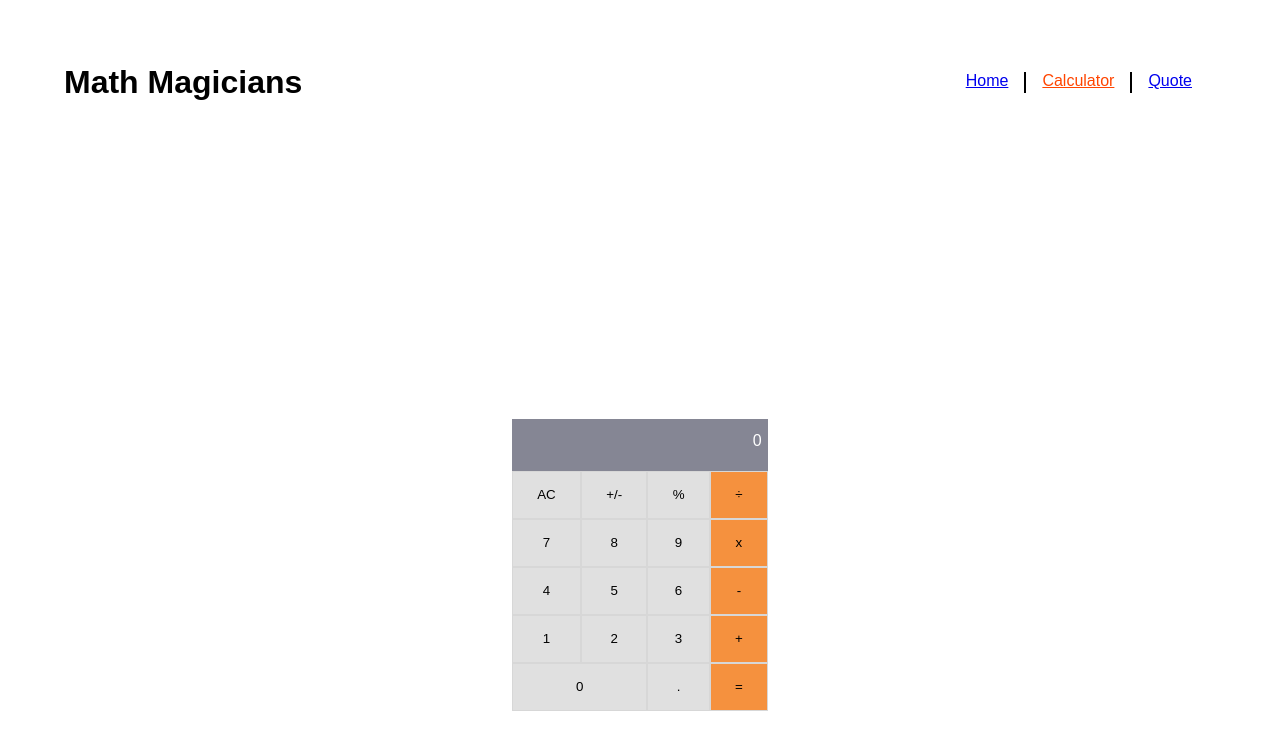
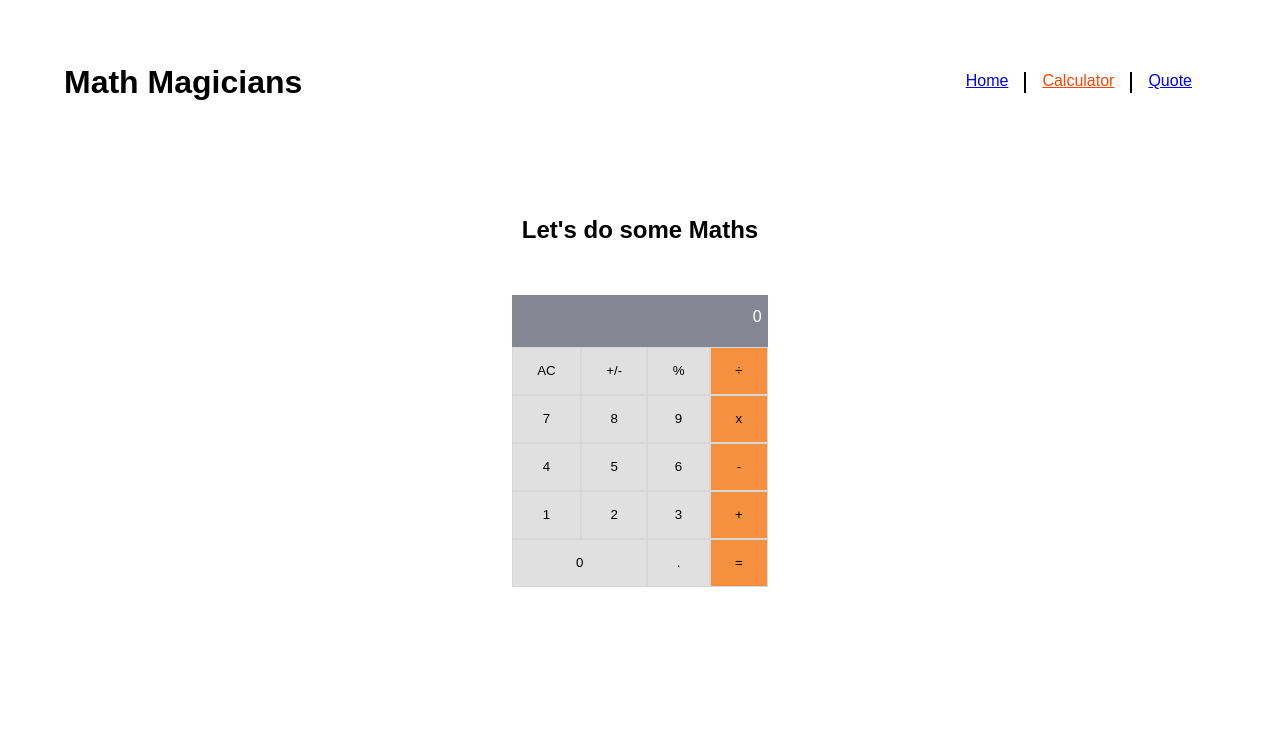
Before and after one commit to Sajeelzafar/MathMagicians, a React (Create React App) app: page / in a window 1280 px wide. Shown: the top 750 px of the page. Built offline with nearby package versions, Linux system fonts and the light colour scheme; a web font is replaced by a local one.

Commit message:
Style calculator and fixed style linters

```diff
--- a/src/App.css
+++ b/src/App.css
@@ -7,9 +7,15 @@
 }
 
 .calculatorContainer {
-  flex-direction: column;
   width: 100%;
   height: 100vh;
+  display: flex;
+  flex-direction: column;
+  align-items: center;
+}
+
+.calculatorHeading {
+  padding: 4%;
 }
 
 .display {
--- a/src/components/Navbar.css
+++ b/src/components/Navbar.css
@@ -3,13 +3,13 @@
   text-decoration: underline;
 }
 
-  .navBar{
+.navBar {
   display: flex;
   justify-content: space-between;
   padding: 5%;
 }
 
-  .linkContainer{
+.linkContainer {
   list-style-type: none;
   display: flex;
   gap: 1rem;
@@ -41,5 +41,5 @@
 }
 
 .heading {
-    font-size:xx-large;
+  font-size: xx-large;
 }
--- a/src/components/calculator.js
+++ b/src/components/calculator.js
@@ -12,7 +12,8 @@ const Calculator = () => {
   };
 
   return (
-    <section className="calculatorContainer flex">
+    <section className="calculatorContainer">
+      <h2 className="calculatorHeading">Let&apos;s do some Maths</h2>
       <div className="display">
         {initialstate.total}
         {initialstate.operation}
```
Lines whose indentation alone changed are shown as unchanged.
